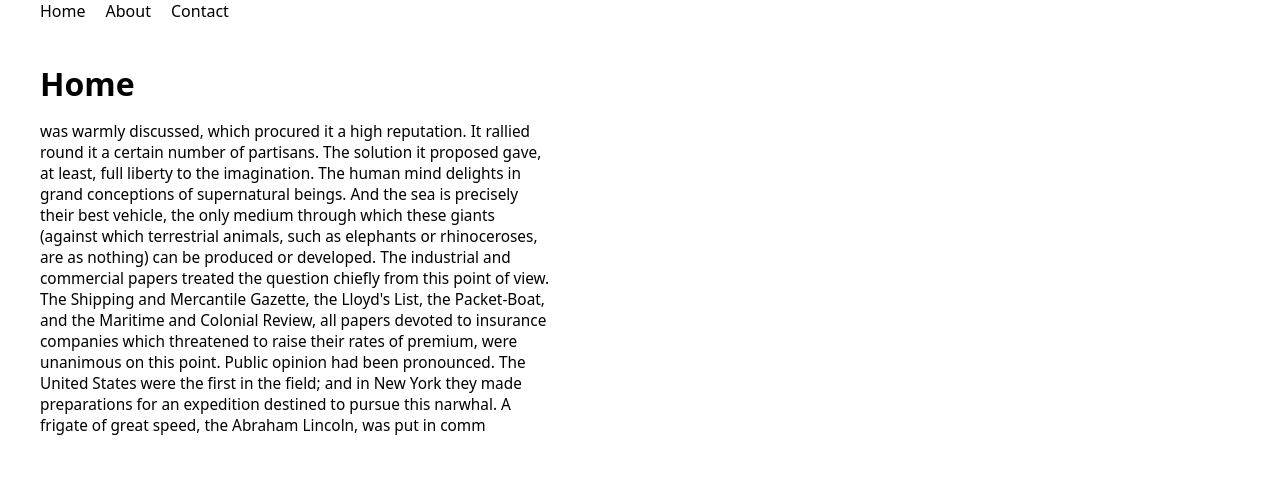
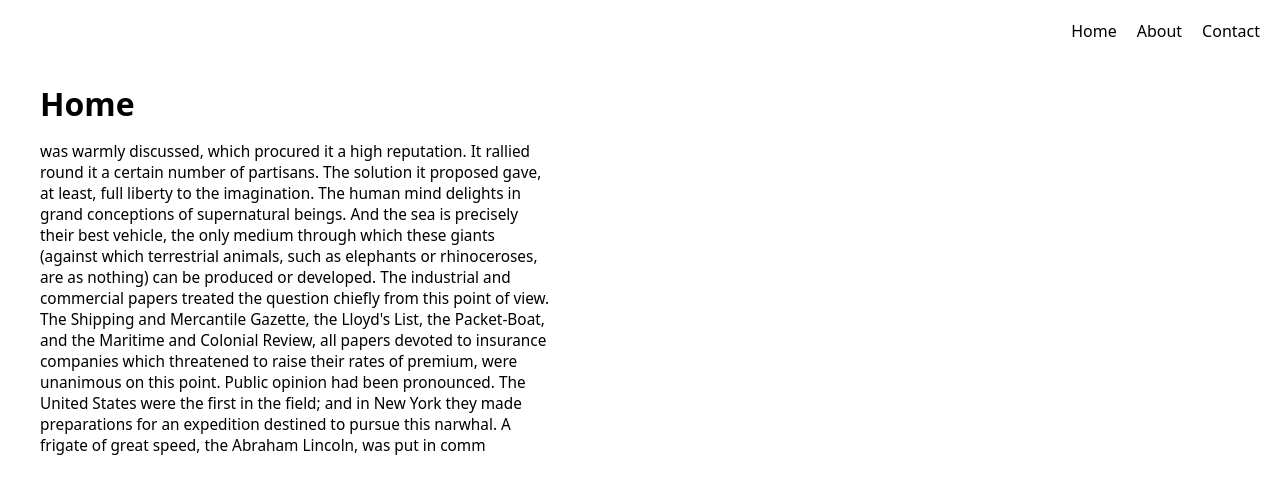
Before and after one commit to coilt/template-slide, a Next.js app: page / in a window 1280 px wide. Shown: the top 494 px of the page. Built offline with nearby package versions, Linux system fonts and the light colour scheme.

Commit message:
Add nav on the right

```diff
--- a/src/components/Layout/Inner/index.jsx
+++ b/src/components/Layout/Inner/index.jsx
@@ -70,7 +70,7 @@ export default function Inner({ children }) {
     <div className='inner'>
       <motion.div {...anim(slide)} className='slide' />
       <motion.div {...anim(perspective)} className='page'>
-        <motion.div {...anim(opacity)}>
+        <motion.div {...anim(opacity)} className='opaque'>
           <div className='header'>
             <Link className='nav' href='/'>Home</Link>
             <Link className='nav' href='/about'>About</Link>
--- a/src/components/Layout/Inner/styles.scss
+++ b/src/components/Layout/Inner/styles.scss
@@ -1,9 +1,11 @@
 .inner {
   height: 100vh;
   background-color: black;
+
   .page {
     background-color: white;
     height: 100vh;
+
 
   }
 
@@ -26,11 +28,16 @@
 
 .header {
   margin-left: 40px;
-  margin-right: 40px;
+  margin-left: 40px;
+  padding-top: 20px;
+  display: flex;
+  justify-content: flex-end;
+
 }
 
 .nav {
   margin-right: 20px;
+
 }
 
 p {
```
